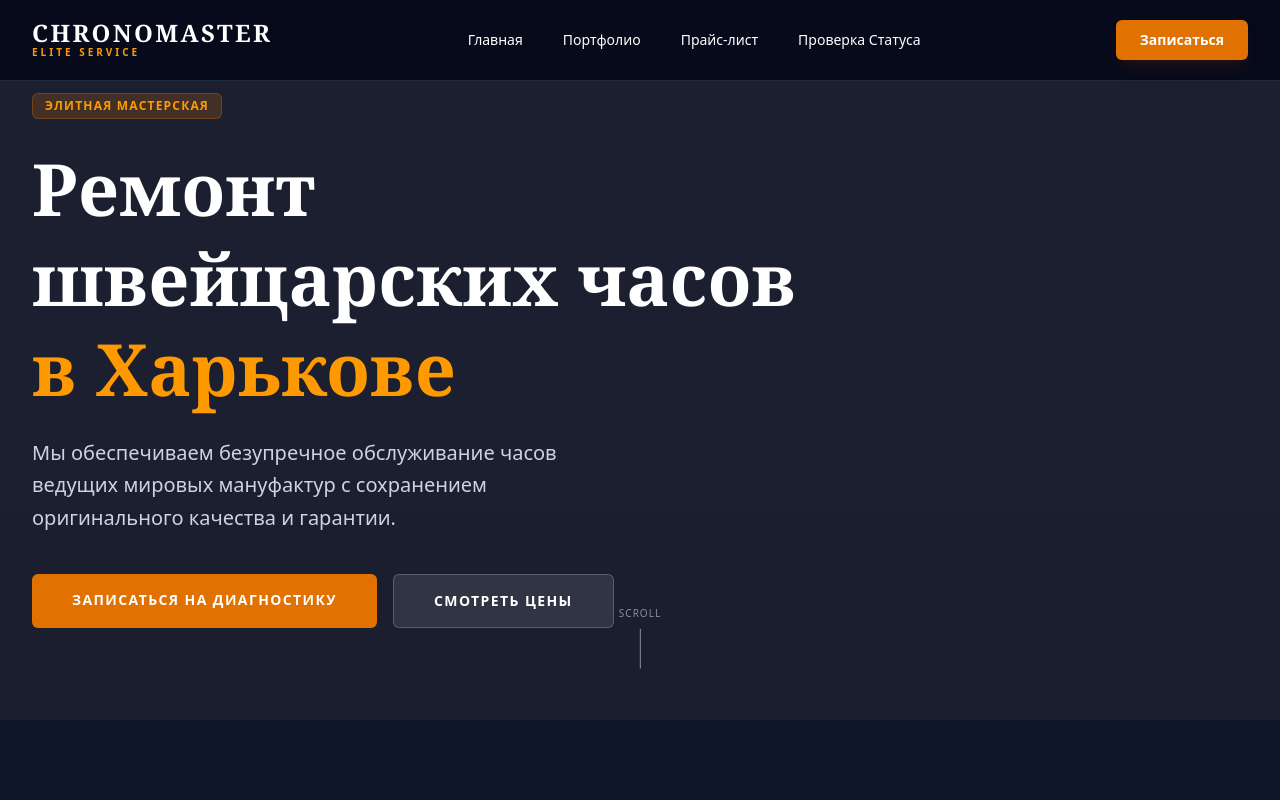
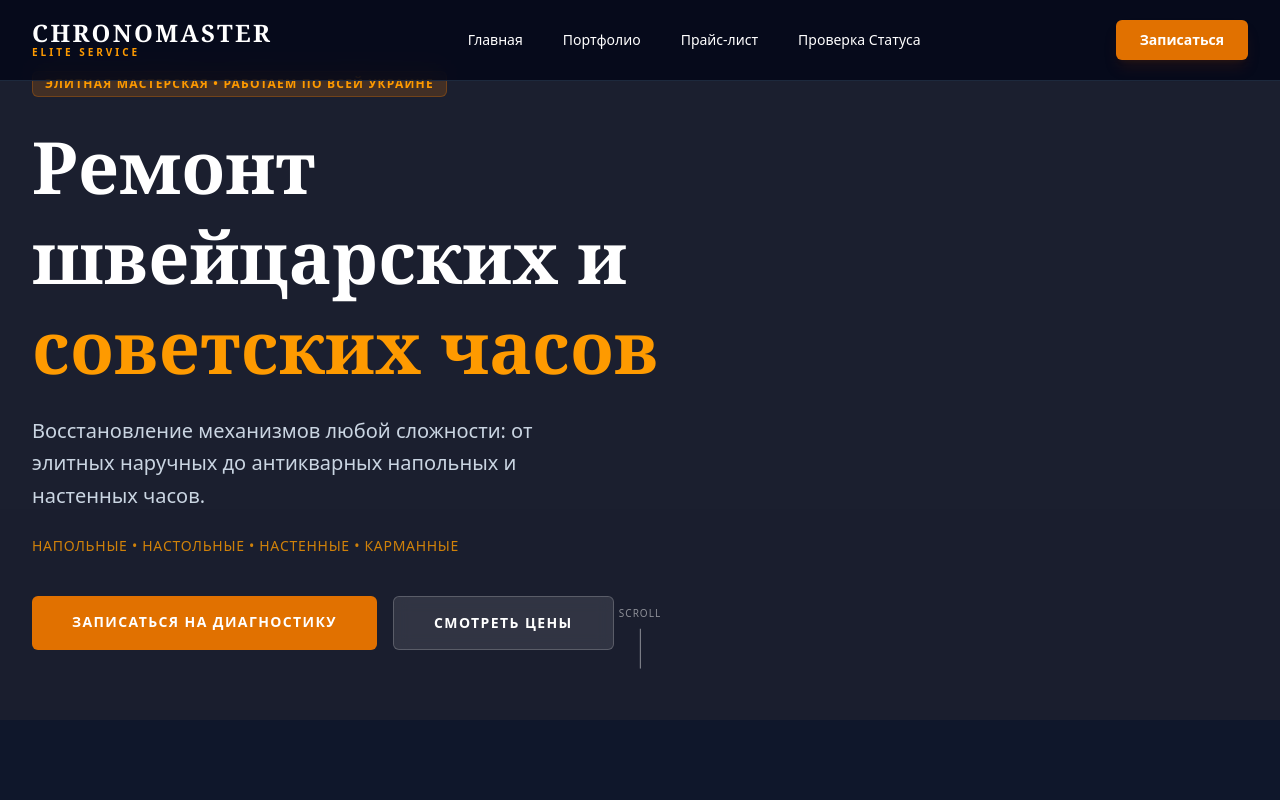
Before and after one commit to Iliya-Kushnir/gennady-service, a Next.js app: page / in a window 1280 px wide. Shown: the top 800 px of the page. Built offline with nearby package versions, Linux system fonts and the light colour scheme; no server answers; the database is empty.

Commit message:
final commit and launch of project

```diff
--- a/src/app/page.tsx
+++ b/src/app/page.tsx
@@ -2,11 +2,10 @@
 import Image from "next/image";
 import Link from "next/link";
 import ApplicationForm from "@/components/ApplicationForm/AppplicationForm";
-import { Settings, Sparkles, Clock, Hammer, ArrowRight } from 'lucide-react';
+import { Settings, Sparkles, Clock, Hammer, ArrowRight, Truck } from 'lucide-react'; // Добавил Truck
 import { SERVICES, PORTFOLIO, REASONS } from "@/lib/constants";
 import { supabase } from "@/lib/supabase"
 import { useEffect } from "react";
-import { Metadata } from "next";
 
 const IconMap: any = {
   Settings,
@@ -15,27 +14,21 @@ const IconMap: any = {
   Hammer,
 };
 
-
-
 export default function Home() {
 
   useEffect(() => {
     const checkConnection = async () => {
       try {
         const { data, error } = await supabase.from('orders').select('id').limit(1);
-
         if (error) {
-          // Выводим полную ошибку, а не только текст
           console.error('❌ Ошибка Supabase:', error);
         } else {
           console.log('✅ Подключено успешно:', data);
         }
       } catch (err) {
-        // Это поймает сетевые ошибки (Load failed)
         console.error('🌐 Сетевая ошибка (проверь AdBlock/VPN):', err);
       }
     };
-
     checkConnection();
   }, []);
 
@@ -44,21 +37,25 @@ export default function Home() {
       {/* Hero Section */}
       <section className="relative h-[90vh] flex items-center overflow-hidden">
         <div className="absolute inset-0 z-0">
-    {/* Сплошной темный слой без градиента */}
           <div className="absolute inset-0 bg-slate-950/90"></div>
         </div>
 
         <div className="relative z-10 max-w-7xl mx-auto px-4 sm:px-6 lg:px-8 w-full">
           <div className="max-w-3xl">
             <span className="inline-block py-1 px-3 bg-amber-600/20 text-amber-500 rounded-sm text-xs font-bold uppercase tracking-widest mb-6 border border-amber-600/30">
-        Элитная мастерская
+              Элитная мастерская • Работаем по всей Украине
             </span>
             <h1 className="text-3xl sm:text-5xl md:text-7xl font-serif font-bold text-white mb-6 leading-tight break-words">
-        Ремонт швейцарских часов <span className="text-amber-500">в Харькове</span>
+              Ремонт швейцарских и <span className="text-amber-500">советских часов</span>
             </h1>
-      <p className="text-lg md:text-xl text-slate-300 mb-10 max-w-xl leading-relaxed">
-        Мы обеспечиваем безупречное обслуживание часов ведущих мировых мануфактур с сохранением оригинального качества и гарантии.
+            <p className="text-lg md:text-xl text-slate-300 mb-6 max-w-xl leading-relaxed">
+              Восстановление механизмов любой сложности: от элитных наручных до антикварных напольных и настенных часов.
             </p>
+            {/* Добавленная плашка про типы часов */}
+            <p className="text-sm text-amber-500/80 font-medium mb-10 uppercase tracking-wider">
+              Напольные • Настольные • Настенные • Карманные
+            </p>
+
             <div className="flex flex-col sm:flex-row gap-4">
               <a href="#contacts" className="bg-amber-600 hover:bg-amber-700 text-white px-10 py-4 rounded-sm text-sm font-bold uppercase tracking-widest transition-all text-center">
                 Записаться на диагностику
@@ -70,7 +67,6 @@ export default function Home() {
           </div>
         </div>
 
-  {/* Scroll Indicator */}
         <div className="absolute bottom-10 left-1/2 -translate-x-1/2 flex flex-col items-center gap-2 animate-bounce opacity-50">
           <span className="text-[10px] text-white uppercase tracking-widest">Scroll</span>
           <div className="w-[1px] h-10 bg-white"></div>
@@ -108,7 +104,7 @@ export default function Home() {
         </div>
       </section>
 
-      {/* Portfolio Highlight */}
+      {/* Portfolio Highlight - Без изменений */}
       <section className="py-24 bg-slate-950">
         <div className="max-w-7xl mx-auto px-4 sm:px-6 lg:px-8">
           <div className="flex flex-col md:flex-row justify-between items-end mb-16 gap-6">
@@ -126,7 +122,7 @@ export default function Home() {
               <div key={item.id} className="bg-slate-900 border border-slate-800 rounded-sm overflow-hidden group">
                 <div className="flex flex-col md:flex-row h-full">
                   <div className="md:w-1/2 relative h-64 md:h-auto">
-                    <Image width={1000000} height={1000000} src={item.afterImage} className="w-full h-full object-cover grayscale-[0.5] group-hover:grayscale-0 transition-all duration-700" alt={item.watchModel} />
+                    <Image width={1000} height={1000} src={item.afterImage} className="w-full h-full object-cover grayscale-[0.5] group-hover:grayscale-0 transition-all duration-700" alt={item.watchModel} />
                     <div className="absolute top-4 left-4 bg-amber-600 text-white text-[10px] font-bold uppercase px-2 py-1">После ремонта</div>
                   </div>
                   <div className="md:w-1/2 p-8 flex flex-col justify-center">
@@ -173,12 +169,18 @@ export default function Home() {
             </div>
             <div className="lg:w-1/2 relative bg-slate-800 p-8 md:p-16 flex flex-col justify-center">
                <div className="absolute inset-0 opacity-10">
-                 <Image width={1000000} height={1000000} alt="" src="https://images.unsplash.com/photo-1542496658-e33a6d0d50f6?auto=format&fit=crop&q=80&w=1200" className="w-full h-full object-cover" />
+                 <Image width={1200} height={800} alt="" src="https://images.unsplash.com/photo-1542496658-e33a6d0d50f6?auto=format&fit=crop&q=80&w=1200" className="w-full h-full object-cover" />
                </div>
                <div className="relative z-10 space-y-10">
                  <div>
-                   <h4 className="text-amber-500 font-bold uppercase tracking-widest text-xs mb-4">Наш адрес</h4>
-                   <p className="text-2xl text-white font-serif">Полтавский Шлях, Харьков, Украина, 31 офисный центр, офис 311</p>
+                   <h4 className="text-amber-500 font-bold uppercase tracking-widest text-xs mb-4 flex items-center gap-2">
+                     <Truck size={14} /> Работаем по Украине
+                   </h4>
+                   <p className="text-lg text-slate-300 leading-relaxed mb-4">
+                     Принимаем заказы со всей страны через <span className="text-white font-bold italic">Новую Почту</span>. Безопасная доставка и страховка вашего изделия.
+                   </p>
+                   <h4 className="text-amber-500 font-bold uppercase tracking-widest text-xs mb-2">Наш адрес</h4>
+                   <p className="text-xl text-white font-serif">Полтавский Шлях, Харьков, Украина, 31 офисный центр, офис 311</p>
                  </div>
                  <div>
                    <h4 className="text-amber-500 font-bold uppercase tracking-widest text-xs mb-4">Свяжитесь с нами</h4>
--- a/src/app/services/[slug]/page.tsx
+++ b/src/app/services/[slug]/page.tsx
@@ -56,7 +56,7 @@ export default function ServicePage() {
                     {!service.features && (
                     <li className="flex items-start gap-3 text-slate-400">
                         <CheckCircle2 className="text-amber-500 w-5 h-5 shrink-0" />
-                        <span>Гарантия на работы от 12 до 24 месяцев</span>
+                        <span>Гарантия на работы от 3 до 12 месяцев</span>
                     </li>
                     )}
                 </ul>
```
Lines whose indentation alone changed are shown as unchanged.
